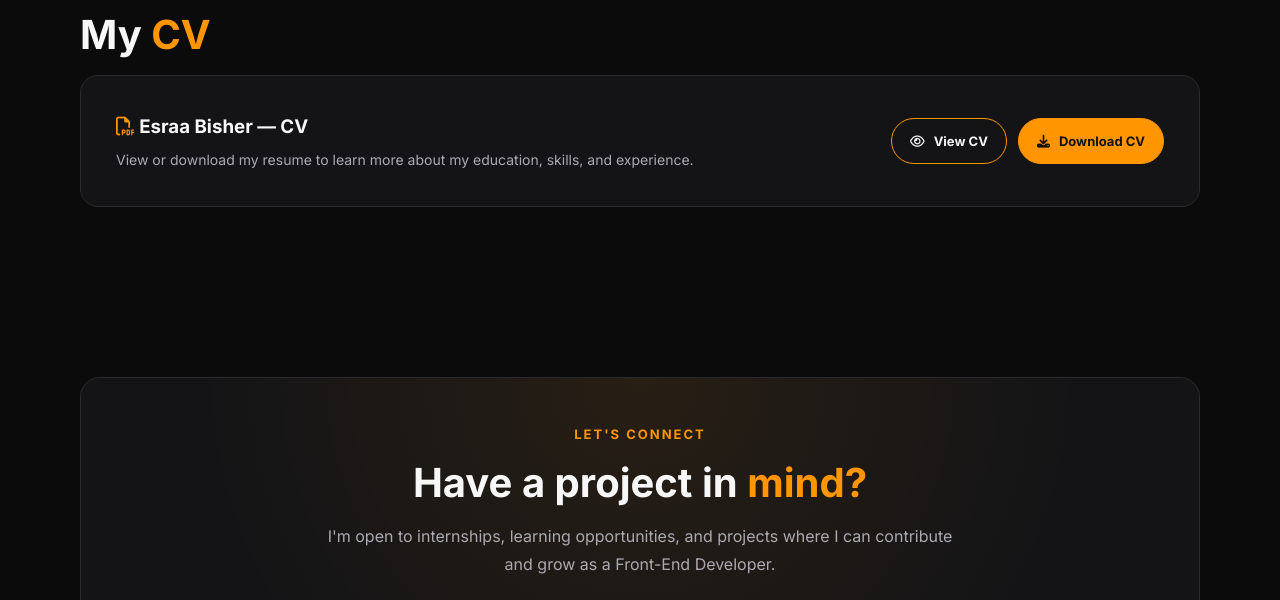
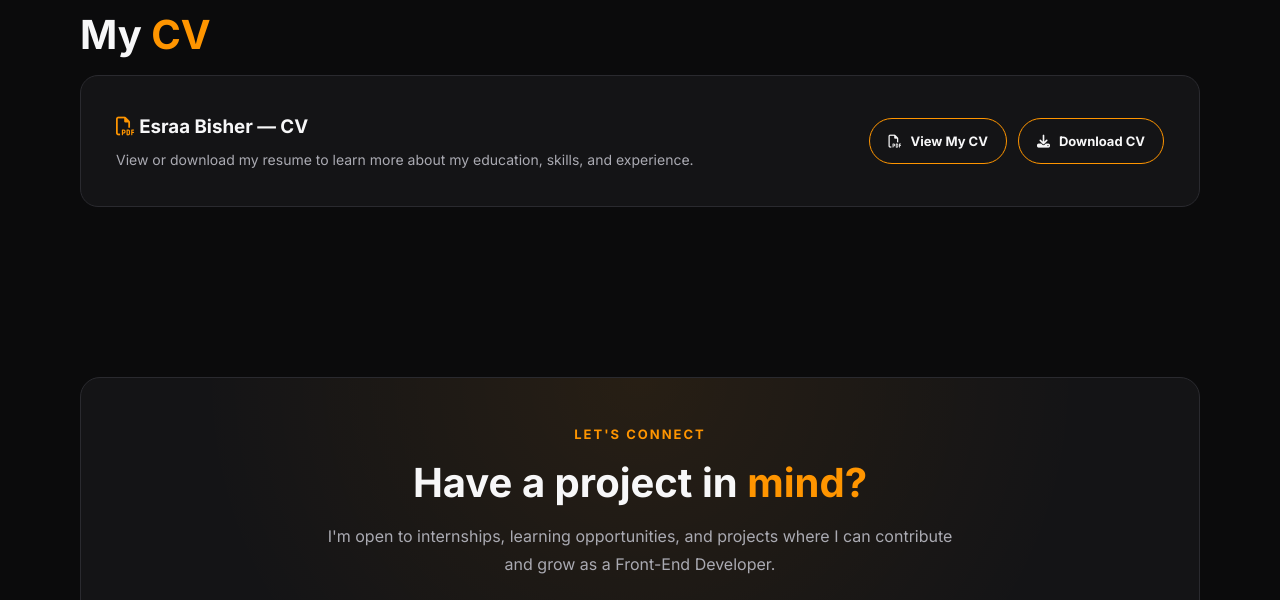
Before and after one commit to EsraaBisher/My-Portfolio., a plain HTML site: page index.html in a window 1280 px wide. Shown: the part 3725-4325 px from the top of the page. Drawn offline with Linux system fonts and the light colour scheme.

Commit message:
Update project

```diff
--- a/index.html
+++ b/index.html
@@ -142,8 +142,8 @@ footer { border-top: 1px solid var(--border); padding: 22px 0; color: var(--mute
       <p class="hero-description">I'm passionate about creating responsive, user-friendly websites and turning ideas into clean and engaging interfaces.</p>
       <div class="hero-buttons">
         <a class="btn" href="#projects">View My Work <i class="fa-solid fa-arrow-up-right-from-square"></i></a>
-        <a class="btn btn-outline" href="cv.pdf" target="_blank" rel="noopener noreferrer"><i class="fa-regular fa-file-pdf"></i> View My CV</a>
-        <a class="btn btn-outline" href="cv.pdf" download><i class="fa-solid fa-download"></i> Download CV</a>
+        <a class="btn btn-outline" href="ESRAA.CV.pdf" target="_blank" rel="noopener noreferrer"><i class="fa-regular fa-file-pdf"></i> View My CV</a>
+        <a class="btn btn-outline" href="ESRAA.CV.pdf" download><i class="fa-solid fa-download"></i> Download CV</a>
       </div>
     </div>
 
@@ -311,8 +311,8 @@ footer { border-top: 1px solid var(--border); padding: 22px 0; color: var(--mute
           <p>View or download my resume to learn more about my education, skills, and experience.</p>
         </div>
         <div class="hero-buttons">
-          <a class="btn btn-outline" href="cv.pdf" target="_blank" rel="noopener noreferrer"><i class="fa-regular fa-eye"></i> View CV</a>
-          <a class="btn" href="cv.pdf" download><i class="fa-solid fa-download"></i> Download CV</a>
+        <a class="btn btn-outline" href="ESRAA.CV.pdf" target="_blank" rel="noopener noreferrer"><i class="fa-regular fa-file-pdf"></i> View My CV</a>
+        <a class="btn btn-outline" href="ESRAA.CV.pdf" download><i class="fa-solid fa-download"></i> Download CV</a>
         </div>
       </div>
     </div>
```
Also changed, not shown: 1 other file.
